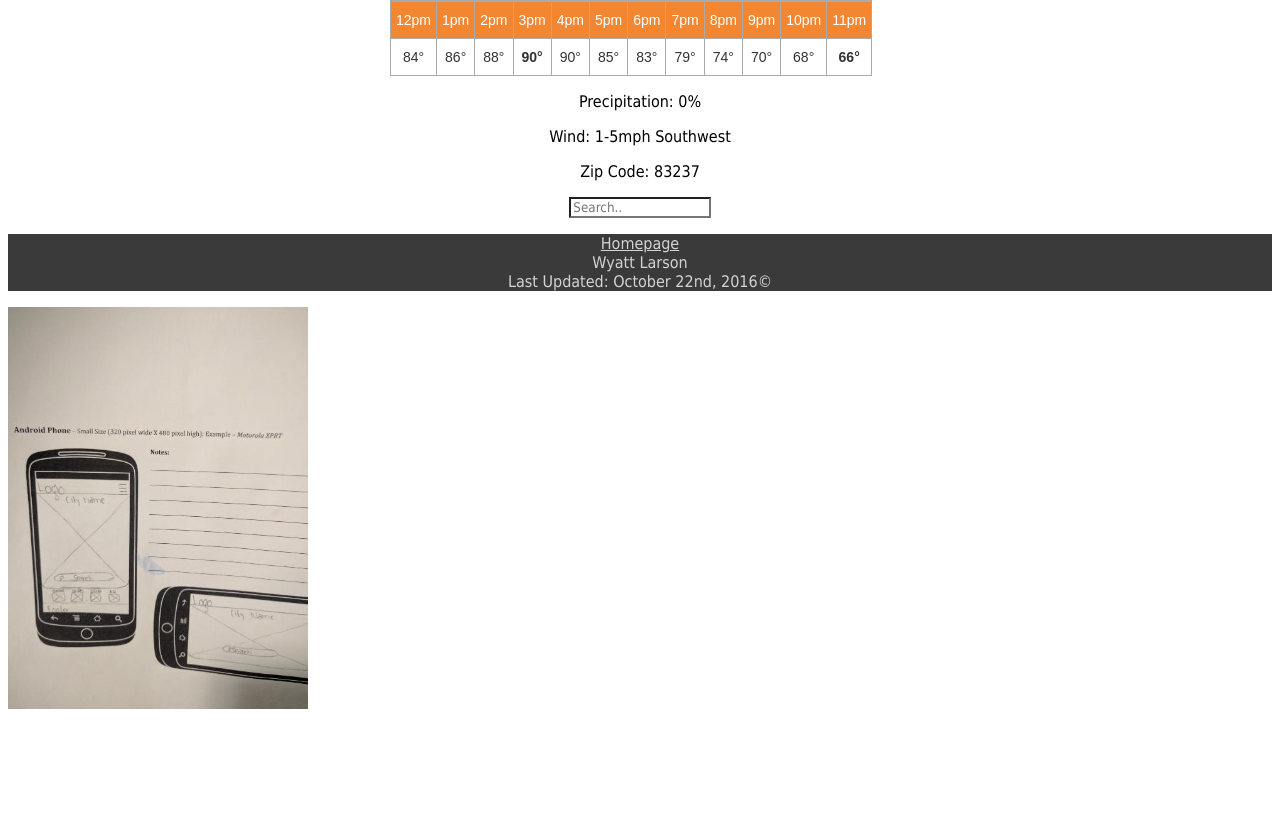
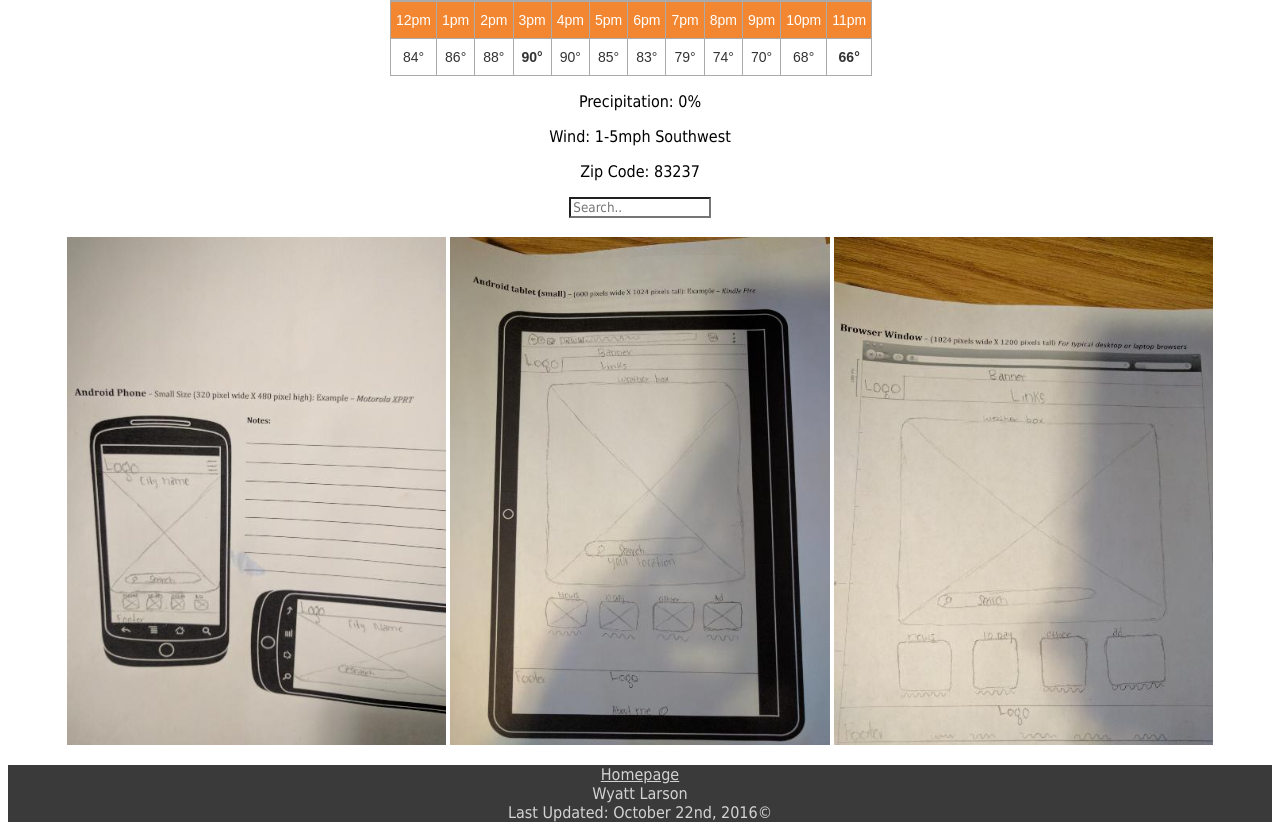
Before and after one commit to wyattlarson/wyattlarson.github.io, a PHP site: page /homework/franklin.html in a window 1280 px wide. Shown: the part 527-1365 px from the top of the page. Before the commit the page ends 1236 px from the top, so only its background shows below. Run offline with PHP 8.4, Linux system fonts and the light colour scheme.

Commit message:
picture updates

```diff
--- a/css/weather.css
+++ b/css/weather.css
@@ -3,9 +3,6 @@
     font-family: tahoma, genvea, sans-serif;
 }
 
-#wrapper {
-
-}
 
 .navbar {
 background-color: rgb(58,58,58);
@@ -33,6 +30,16 @@ h1 {
         display: none;
     }
 }
+
+@media (max-width:500px){
+    #tablet{
+        display: none;
+    }
+    #desktop {
+        display: none;
+    }
+}
+
 .table {
     overflow-x: auto;
     right: 10px;
@@ -87,7 +94,16 @@ a {
     transition: width 0.4s ease-in-out;
 }
 
+#mobile {
+    max-width: 30%;
+}
 
+#tablet{
+    max-width: 30%;
+}
+#desktop {
+    max-width: 30%;
+}
 #footer {
     position: relative;
     text-align: center;
@@ -106,8 +122,3 @@ ul {
     margin-left: 0px;
     padding: 0px;
 }
-
-#wireframe {
-    align-content: center;
-    width: 300px;
-}
--- a/homework/franklin.html
+++ b/homework/franklin.html
@@ -3,7 +3,7 @@
 <head>
 <meta charset="utf-8">
 <meta name="author" content="Wyatt Larson">
-<meta name="viewport" content="width=device-width">
+<meta name="viewport" content="width=device-width, initial-scale=1">
 <title>Franklin | wyattlarson.github.com</title>
 <link rel="stylesheet" type="text/css" href="../css/weather.css">
 </head>
@@ -94,6 +94,14 @@
                     <p>Zip Code: 83237</p>
 
             <input id="weather" type="text" name="search" placeholder="Search.."><br>
+            <br>
+
+            <div class="biggerpics">
+                <img alt="Wireframe" src="images/phone-one.jpg" id="mobile">
+                <img alt="Tablet" src="images/tablet.jpg" id="tablet">
+                <img alt="Desktop" src="images/desktop.jpg" id="desktop">
+
+            </div>
         </main>
 
 
@@ -106,7 +114,7 @@
                 </li>
             </ul>
         </footer>
-        <img alt="Wireframe" src="images/phone-one.jpg" id="wireframe">
+
     </div>
 </body>
 </html>
```
